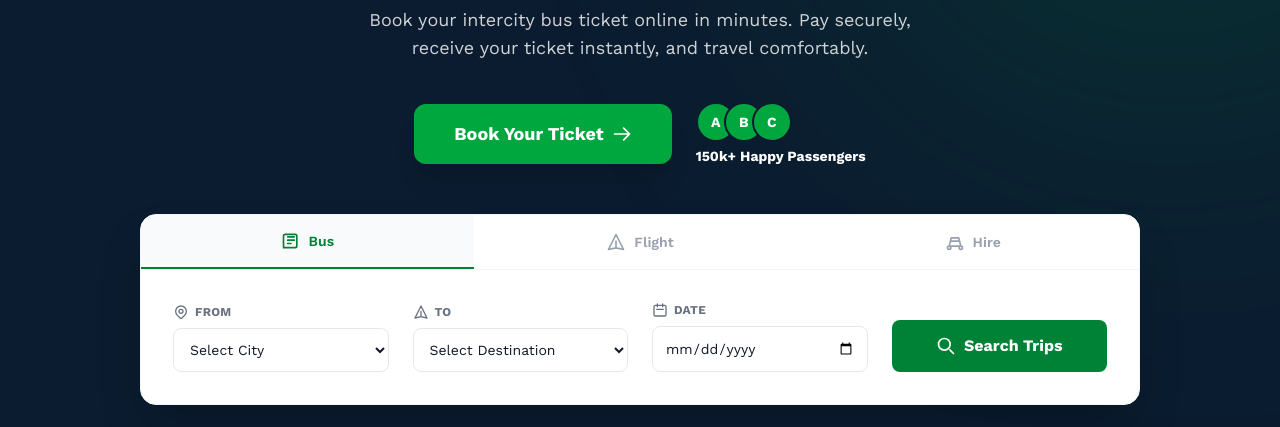
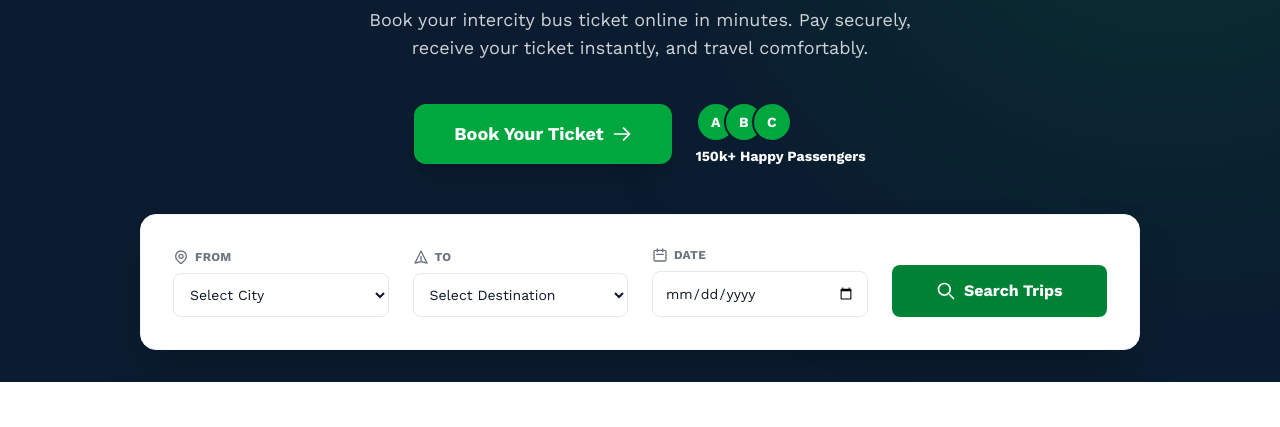
Before and after one commit to AbubakarSambo/maidautos, an Astro site in the folder marketing/: page / in a window 1280 px wide. Shown: the part 373-800 px from the top of the page. Built offline with nearby package versions, Linux system fonts and the light colour scheme; Astro itself is replaced by a stand-in of ours; a web font is replaced by a local one.

Commit message:
feat: update design

```diff
--- a/marketing/src/pages/index.astro
+++ b/marketing/src/pages/index.astro
@@ -100,20 +100,6 @@ const features = [
       <!-- Tabbed Search Widget (overlaps into next section) -->
       <div class="relative z-20 max-w-[1000px] mx-auto -mb-32">
         <div class="bg-white rounded-2xl shadow-2xl overflow-hidden border border-gray-100">
-          <div class="flex border-b border-gray-100">
-            <button class="flex-1 py-4 flex items-center justify-center gap-2 font-semibold text-sm text-green-700 border-b-2 border-green-700 bg-gray-50">
-              <svg class="w-5 h-5" fill="none" viewBox="0 0 24 24" stroke="currentColor"><path stroke-linecap="round" stroke-linejoin="round" stroke-width="2" d="M8 7h8M8 11h8M8 15h4m-9 5h14a2 2 0 002-2V6a2 2 0 00-2-2H5a2 2 0 00-2 2v12a2 2 0 002 2z" /></svg>
-              Bus
-            </button>
-            <button class="flex-1 py-4 flex items-center justify-center gap-2 font-semibold text-sm text-gray-400 hover:bg-gray-50 transition-colors" disabled title="Coming soon">
-              <svg class="w-5 h-5" fill="none" viewBox="0 0 24 24" stroke="currentColor"><path stroke-linecap="round" stroke-linejoin="round" stroke-width="2" d="M12 19l9 2-9-18-9 18 9-2zm0 0v-8" /></svg>
-              Flight
-            </button>
-            <button class="flex-1 py-4 flex items-center justify-center gap-2 font-semibold text-sm text-gray-400 hover:bg-gray-50 transition-colors" disabled title="Coming soon">
-              <svg class="w-5 h-5" fill="none" viewBox="0 0 24 24" stroke="currentColor"><path stroke-linecap="round" stroke-linejoin="round" stroke-width="2" d="M5 17h14M5 17a2 2 0 100 4 2 2 0 000-4zm14 0a2 2 0 100 4 2 2 0 000-4zM5 17l1.5-6h11L19 17M6.5 11l1-4h9l1 4" /></svg>
-              Hire
-            </button>
-          </div>
           <div class="p-6 md:p-8 grid grid-cols-1 md:grid-cols-4 gap-6 items-end">
             <div class="space-y-2">
               <label class="flex items-center gap-1.5 text-xs font-bold uppercase tracking-wide text-gray-500">
@@ -144,10 +130,10 @@ const features = [
               </label>
               <input type="date" class="w-full bg-white border border-gray-200 rounded-lg p-3 text-sm focus:ring-2 focus:ring-green-600 focus:border-transparent" />
             </div>
-            <button class="bg-green-700 text-white rounded-lg py-3.5 font-bold hover:bg-green-800 transition-colors flex items-center justify-center gap-2">
+            <a href={APP_URL} class="bg-green-700 text-white rounded-lg py-3.5 font-bold hover:bg-green-800 transition-colors flex items-center justify-center gap-2">
               <svg class="w-5 h-5" fill="none" viewBox="0 0 24 24" stroke="currentColor"><path stroke-linecap="round" stroke-linejoin="round" stroke-width="2" d="M21 21l-4.35-4.35M17 10a7 7 0 11-14 0 7 7 0 0114 0z" /></svg>
               Search Trips
-            </button>
+            </a>
           </div>
         </div>
       </div>
```
